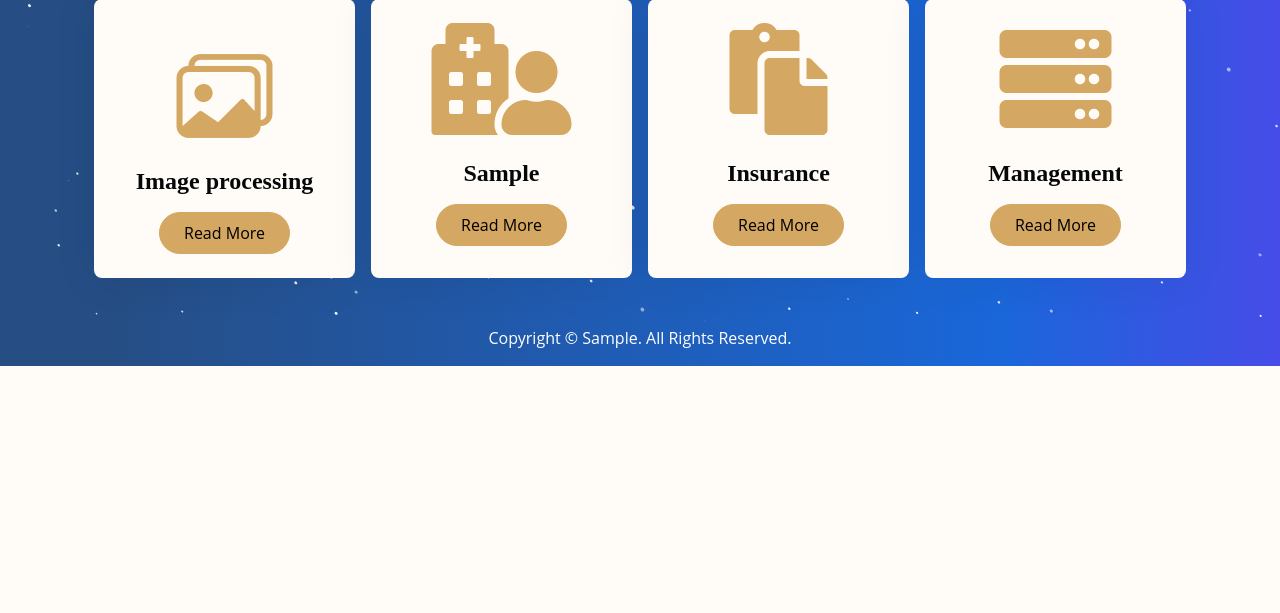
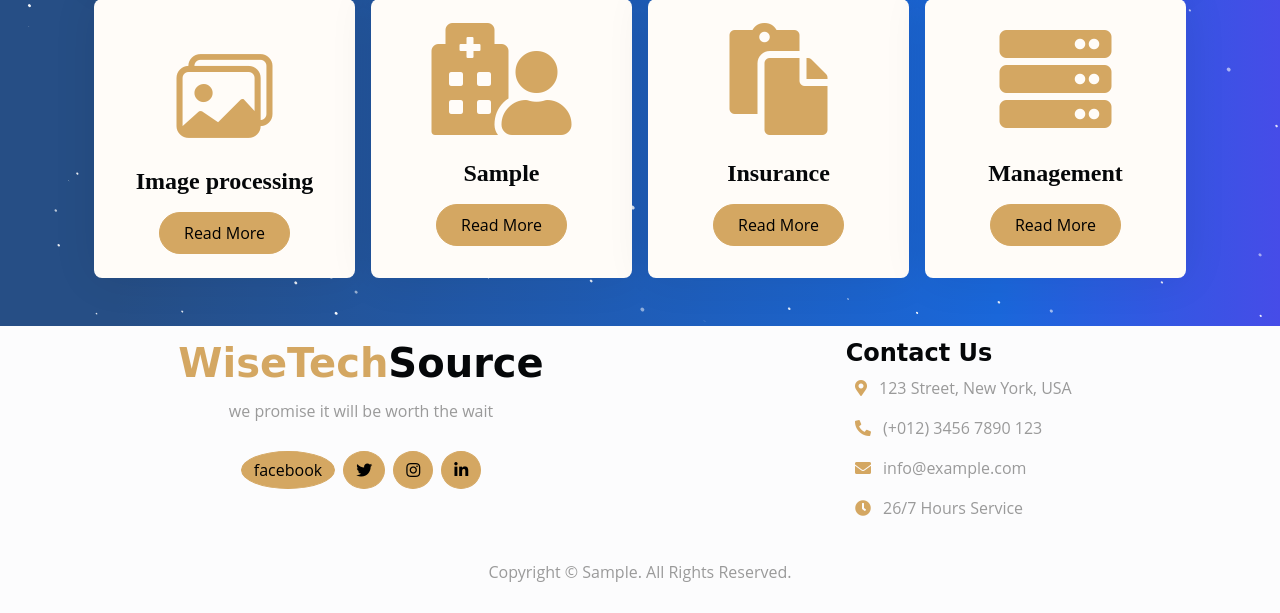
Before and after one commit to WisetechSourceProduct/AutomationProductCatalogue, a Django app: template wiseProductCatalog/templates/wiseProductCatalogApp/products.html in a window 1280 px wide. Shown: the part 568-1181 px from the top of the page. Before the commit the page ends 934 px from the top, so only its background shows below. Run offline with Django 5.2, Linux system fonts and the light colour scheme; the template is opened without the code that fills it: most values are stand-ins (such as "Sample title", 1, 10 or a date in 2020); some libraries are stand-ins or nearby versions; some web fonts are replaced.

Commit message:
footer update

```diff
--- a/wiseProductCatalog/static/css/custom.css
+++ b/wiseProductCatalog/static/css/custom.css
@@ -49,3 +49,9 @@
 .service-item .service-content-icon a.btn-primary {
     transition: 1s !important;
 }
+
+/*** Footer Start ***/
+.footer .footer-item a.text-body:hover {
+    color: var(--bs-primary) !important;
+}
+/*** Footer End ***/
--- a/wiseProductCatalog/templates/footer.html
+++ b/wiseProductCatalog/templates/footer.html
@@ -1,3 +1,32 @@
-<div class="continer" style="color:white;bottom: 0;width: 100%;">
+
+<div class="container-fluid footer foot py-9 my-6 mb-0 bg-light-subtle wow bounceInUp text-center"style = "padding :1%" data-wow-delay="0.1s">
+    <div class="container">
+        <div class="row">
+            <div class="col-lg-6 col-md-10">
+                <div class="footer-item">
+                    <h1 class="text-primary">WiseTech<span class="text-dark">Source</span></h1>
+                    <p class="lh-lg mb-4">we promise it will be worth the wait</p>
+                    <div class="footer-icon d-flex justify-content-center">
+                        <a href="www.wisetechsource.com" class="btn btn-primary btn-sm-square me-2 rounded-circle">facebook</a>
+                        <a class="btn btn-primary btn-sm-square me-2 rounded-circle" href="{% url 'home' %}"><i class="fab fa-twitter"></i></a>
+                        <a href="#" class="btn btn-primary btn-sm-square me-2 rounded-circle"><i class="fab fa-instagram"></i></a>
+                        <a href="#" class="btn btn-primary btn-sm-square rounded-circle"><i class="fab fa-linkedin-in"></i></a>
+                    </div>
+                </div>
+            </div>
+            <div class="col-lg-6 col-md-18">
+                <div class="footer-item">
+                    <h4 class="mb-6">Contact Us</h4>
+                    <div class="d-flex flex-column align-items-start " style= "margin-left : 38%">
+                        <p><i class="fa fa-map-marker-alt text-primary me-2"></i> 123 Street, New York, USA</p>
+                        <p><i class="fa fa-phone-alt text-primary me-2"></i> (+012) 3456 7890 123</p>
+                        <p><i class="fas fa-envelope text-primary me-2"></i> info@example.com</p>
+                        <p><i class="fa fa-clock text-primary me-2"></i> 26/7 Hours Service</p>
+                    </div>
+                </div>
+            </div>
+        </div>
+    </div>
+    <br>
     <p style="text-align: center;">Copyright &#169; {{excel_data.copyRights}}. All Rights Reserved.</p>
 </div>
--- a/wiseProductCatalog/templates/wiseProductCatalogApp/products.html
+++ b/wiseProductCatalog/templates/wiseProductCatalogApp/products.html
@@ -112,6 +112,7 @@ WTS|Products
                 </div>
             </div>
         </div>
+
     </div>
     <!-- Service End -->
     <br>
```
Also changed, not shown: wiseProductCatalog/templates/wiseProductCatalogApp/home.html (+4 -3 lines).
